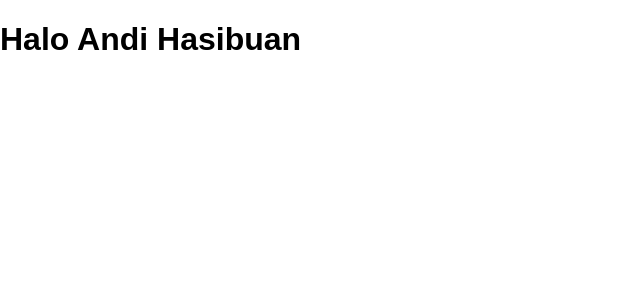
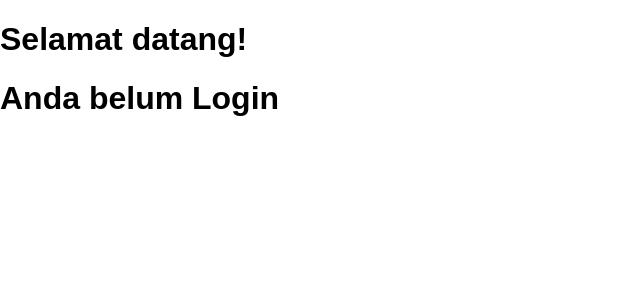
Before and after one commit to herdianajones/reactjs, a React (Create React App) app: page / in a window 1280 px wide. Shown: the top 300 px of the page, without its empty margins (0-640 px from the left). Built offline with nearby package versions, Linux system fonts and the light colour scheme.

Commit message:
lesson 9 added

```diff
--- a/src/App.js
+++ b/src/App.js
@@ -4,15 +4,19 @@ import './App.css';
 
 class App extends Component {
   render() {
-    function namaFull(id) {
-      return id.nama + ' ' + id.marga;
+    function login(x) {
+      const udahLogIn = x;
+      if (udahLogIn) {
+        return 'Anda sudah Login';
+      }
+      return 'Anda belum Login';
     }
-    const id = {
-      nama: 'Andi',
-      marga: 'Hasibuan'
-    };
+
     return (
-      <h1>Halo {namaFull(id)}</h1>
+      <div>
+        <h1>Selamat datang!</h1>
+        <h1>{login(false)}</h1>
+      </div>
     );
   }
 }
```
